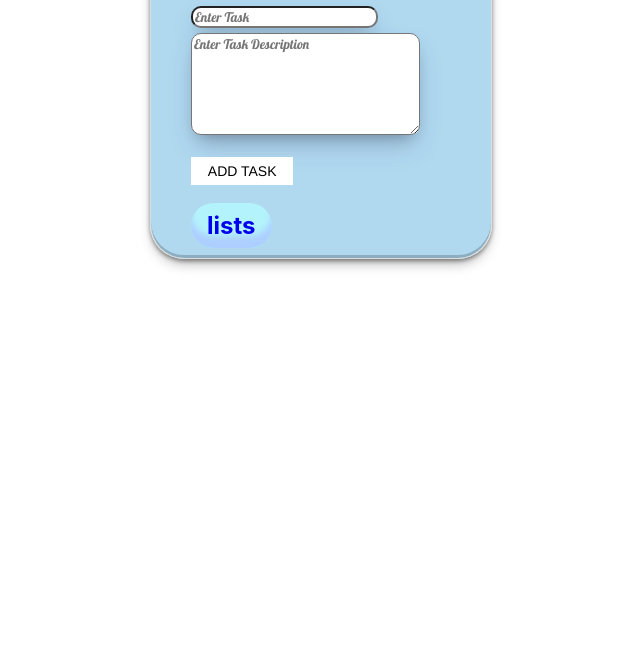
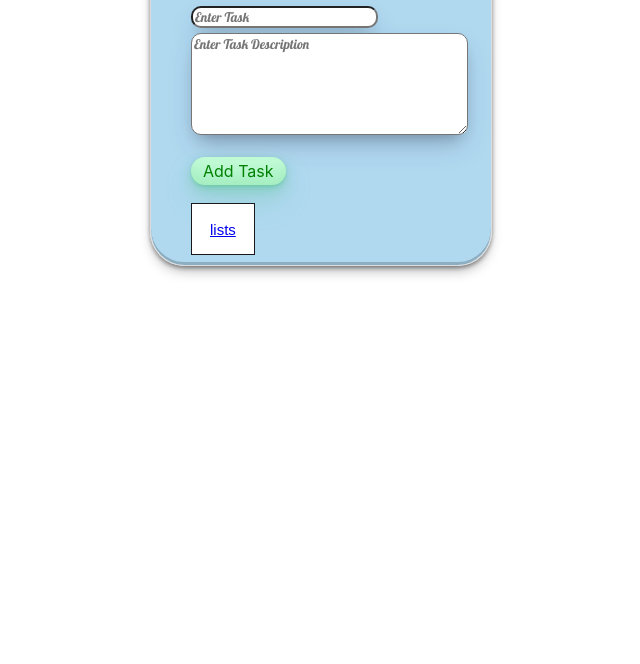
Before and after one commit to Vyshna-vi/Task, a website: page public/addtask.html in a window 1280 px wide. Shown: the part 136-800 px from the top of the page, without its empty margins (358-998 px from the left). Drawn offline with nearby package versions, Linux system fonts and the light colour scheme; a web font is replaced by a local one.

```diff
--- a/public/addtask.html
+++ b/public/addtask.html
@@ -33,7 +33,7 @@
           <textarea
             name="Task Description"
             class="taskdescrip"
-            cols="26"
+            cols="32"
             rows="6"
             placeholder="Enter Task Description"
             id="taskdescrip"
--- a/public/css/style.css
+++ b/public/css/style.css
@@ -28,113 +28,88 @@
     color: rgba(245, 245, 247, 0.962);
     text-shadow: 2px 2px rgb(187, 184, 184);
 }
-.listbtn{
-    border-radius: 5px;
-    margin-left: 150px;
-    font-size: 8px;
-    padding: 0px 5px;
-    font-family: 'East Sea Dokdo', cursive;
-    appearance: none;
-    background-color: #b3f3fb;
-    border-radius: 40em;
-    border-style: none;
-    box-shadow: #ADCFFF 0 -12px 6px inset;
-    box-sizing: border-box;
-    color: #000000;
+.listbtn {
+  position: relative;
+  overflow: hidden;
+  border: 1px solid #18181a;
+  color: #18181a;
+  display: inline-block;
+  font-size: 15px;
+  line-height: 15px;
+  padding: 18px 18px 17px;
+  text-decoration: none;
   cursor: pointer;
-    display: inline-block;
-    font-family: -apple-system,sans-serif;
-    font-size: 1.2rem;
-    font-weight: 700;
-    margin: 0;
-    outline: none;
-    padding: 0.5rem 0.3rem;
-    quotes: auto;
-    text-align: center;
-    text-decoration: none;
-    transition: all .15s;
+  background: #fff;
   user-select: none;
   -webkit-user-select: none;
   touch-action: manipulation;
 }
-.listbtn:active {
-  transform: scale(1.025);
+
+.listbtn span:first-child {
+  position: relative;
+  transition: color 600ms cubic-bezier(0.48, 0, 0.12, 1);
+  z-index: 10;
 }
 
-@media (min-width: 768px) {
-    .listbtn {
-      font-size: 1.5rem;
-      padding: .50rem 1rem;
-    }
+.listbtn span:last-child {
+  color: white;
+  display: block;
+  position: absolute;
+  bottom: 0;
+  transition: all 500ms cubic-bezier(0.48, 0, 0.12, 1);
+  z-index: 100;
+  opacity: 0;
+  top: 50%;
+  left: 50%;
+  transform: translateY(225%) translateX(-50%);
+  height: 14px;
+  line-height: 13px;
 }
 
-.listbtn:hover{
-    color: cadetblue;
-    background-color: #29d4ff;
-    box-shadow: #189af7 0 -6px 8px inset;
-    transform: scale(1.125);
+.listbtn:after {
+  content: "";
+  position: absolute;
+  bottom: -50%;
+  left: 0;
+  width: 100%;
+  height: 100%;
+  background-color: black;
+  transform-origin: bottom center;
+  transition: transform 600ms cubic-bezier(0.48, 0, 0.12, 1);
+  transform: skewY(9.3deg) scaleY(0);
+  z-index: 50;
 }
-.listlink{
-    text-decoration: none;
+
+.listbtn:hover:after {
+  transform-origin: bottom center;
+  transform: skewY(9.3deg) scaleY(2);
 }
-.addbtn:hover{
-    color: darkolivegreen;
+
+.listbtn:hover span:last-child {
+  transform: translateX(-50%) translateY(-100%);
+  opacity: 1;
+  transition: all 900ms cubic-bezier(0.48, 0, 0.12, 1);
 }
 .addbtn {
-  appearance: none;
-  background-color: #FFFFFF;
-  border-width: 0;
-  box-sizing: border-box;
-  color: #000000;
+  background-color: #c2fbd7;
+  border-radius: 100px;
+  box-shadow: rgba(44, 187, 99, .2) 0 -25px 18px -14px inset,rgba(44, 187, 99, .15) 0 1px 2px,rgba(44, 187, 99, .15) 0 2px 4px,rgba(44, 187, 99, .15) 0 4px 8px,rgba(44, 187, 99, .15) 0 8px 16px,rgba(44, 187, 99, .15) 0 16px 32px;
+  color: green;
   cursor: pointer;
   display: inline-block;
-  font-family: Clarkson,Helvetica,sans-serif;
-  font-size: 14px;
-  font-weight: 500;
-  letter-spacing: 0;
-  line-height: 1em;
-  margin: 0;
-  opacity: 1;
-  outline: 0;
-  padding: 0.5em 1.2em;
-  position: relative;
+  font-family: CerebriSans-Regular,-apple-system,system-ui,Roboto,sans-serif;
+  padding: 4px 12px;
   text-align: center;
   text-decoration: none;
-  text-rendering: geometricprecision;
-  text-transform: uppercase;
-  transition: opacity 300ms cubic-bezier(.694, 0, 0.335, 1),background-color 100ms cubic-bezier(.694, 0, 0.335, 1),color 100ms cubic-bezier(.694, 0, 0.335, 1);
+  transition: all 250ms;
+  border: 0;
+  font-size: 16px;
   user-select: none;
   -webkit-user-select: none;
   touch-action: manipulation;
-  vertical-align: baseline;
-  white-space: nowrap;
 }
 
-.addbtn:before {
-  animation: opacityFallbackOut .5s step-end forwards;
-  backface-visibility: hidden;
-  background-color: #EBEBEB;
-  clip-path: polygon(-1% 0, 0 0, -25% 100%, -1% 100%);
-  content: "";
-  height: 100%;
-  left: 0;
-  position: absolute;
-  top: 0;
-  transform: translateZ(0);
-  transition: clip-path .5s cubic-bezier(.165, 0.84, 0.44, 1), -webkit-clip-path .5s cubic-bezier(.165, 0.84, 0.44, 1);
-  width: 100%;
+.addbtn:hover {
+  box-shadow: rgba(44,187,99,.35) 0 -25px 18px -14px inset,rgba(44,187,99,.25) 0 1px 2px,rgba(44,187,99,.25) 0 2px 4px,rgba(44,187,99,.25) 0 4px 8px,rgba(44,187,99,.25) 0 8px 16px,rgba(44,187,99,.25) 0 16px 32px;
+  transform: scale(1.05) rotate(-1deg);
 }
-
-.addbtn:hover:before {
-  animation: opacityFallbackIn 0s step-start forwards;
-  clip-path: polygon(0 0, 101% 0, 101% 101%, 0 101%);
-}
-
-.addbtn:after {
-  background-color: #FFFFFF;
-}
-
-.addbtn span {
-  z-index: 1;
-  position: relative;
-}
```
Also changed, not shown: public/index.js (+21 -1 lines). Lines whose indentation alone changed are shown as unchanged.
